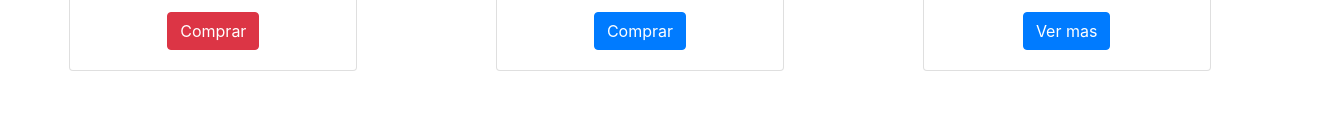
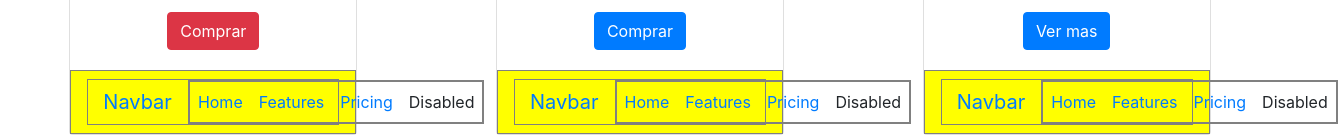
Before and after one commit to boablock/react-class, a React (Create React App) app: page / in a window 1280 px wide. Shown: the part 813-948 px from the top of the page, 1338 px wide, since content can reach past the window. Before the commit the page ends 884 px from the top, so only its background shows below. Built offline with nearby package versions, Linux system fonts and the light colour scheme.

Commit message:
final components

```diff
--- a/src/App.js
+++ b/src/App.js
@@ -60,6 +60,7 @@ function App() {
             img={img}
             btnText ={btnText}
             btnClassName ={btnClassName}
+            Navbar = {Navbar}
             />)
         )}
 
--- a/src/components/Card/Card.js
+++ b/src/components/Card/Card.js
@@ -3,11 +3,13 @@
 //RAFCE
 
 import React from 'react'
-import Button from '../UI/Button'
+import Button from '../UI/Button' //--> Button SI ESTA IMPORTADO
 import './Card.css'
 
 const Card = (props) => {
-    const {title,description,img,btnText,btnClassName} = props // is an object
+
+  // console.log(props);
+  const {title,description,img,btnText,btnClassName,Navbar} = props // is an object || Navbar NO SE IMPORTO, SE RECIBIO POR PROPS DESDE EL PAPA, EL PAPA LO IMPORTO (APP.JS)
   return (
 <div className="card" style={{width:'18rem'}}>
     <img src={img}  className="card-img-top" alt="..." />
@@ -19,6 +21,7 @@ const Card = (props) => {
     <p className="card-text">{description}</p>
     <Button btnText= {btnText} btnClassName = {btnClassName}/>
   </div>
+  <Navbar/>
 </div>
   )
 }
```
